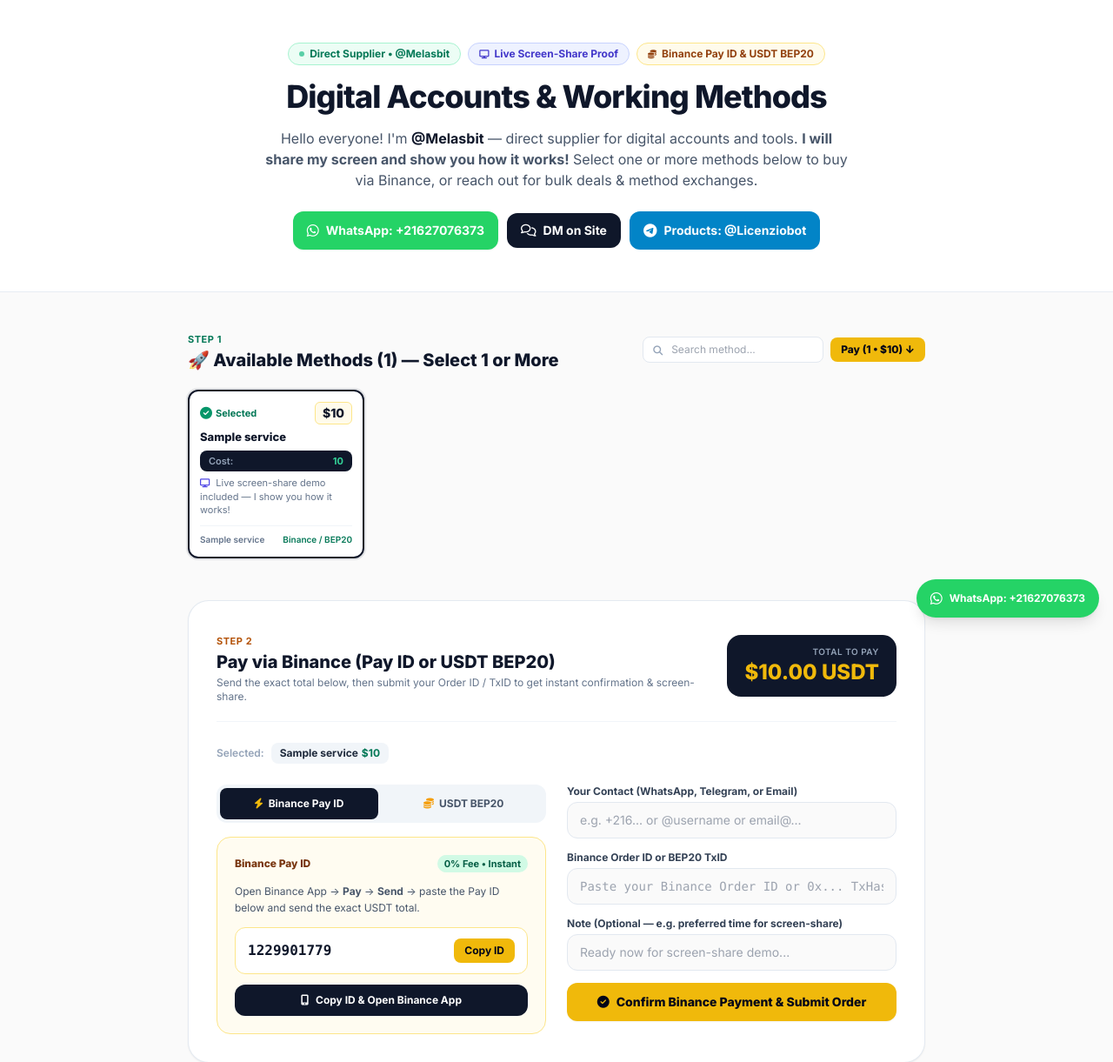
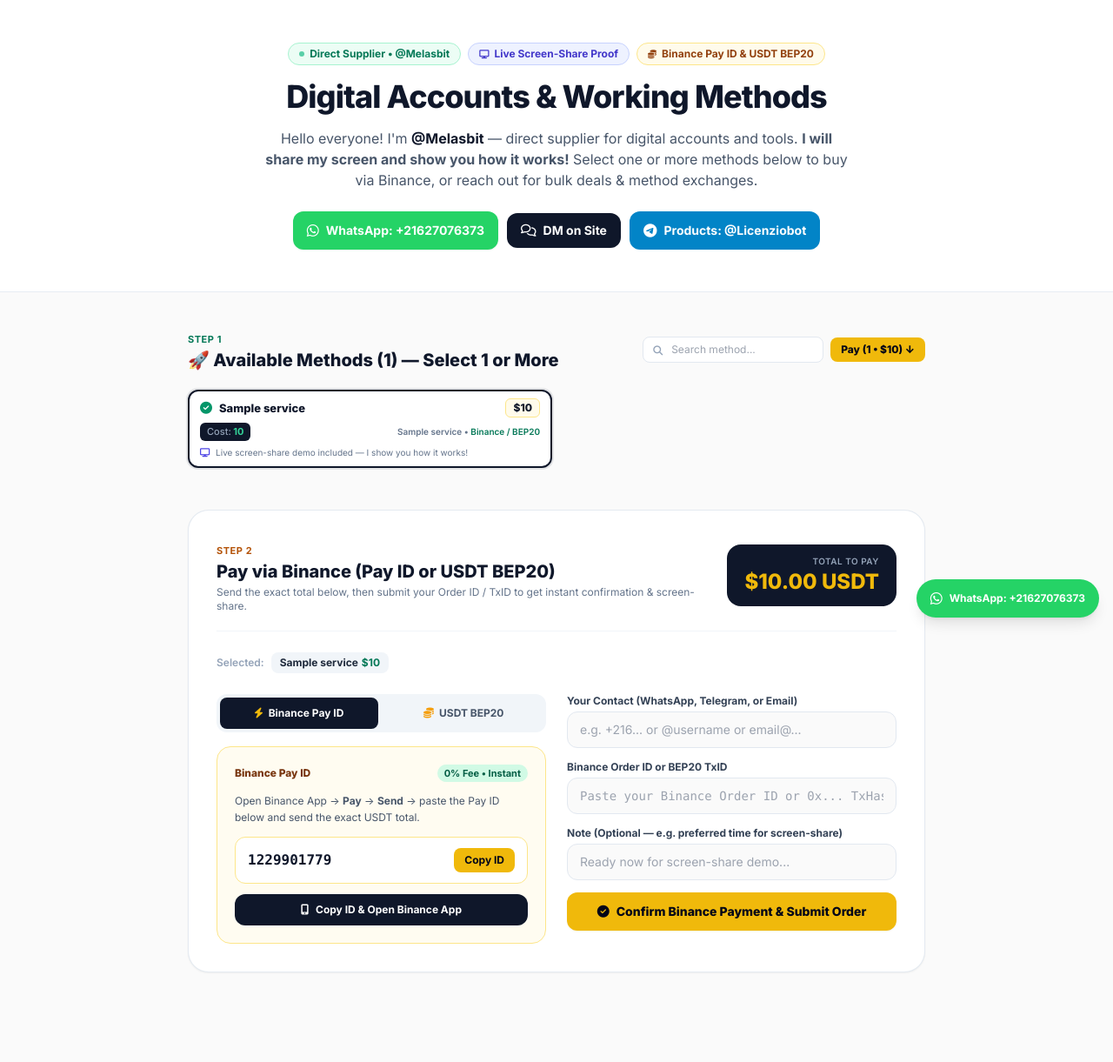
Before and after one commit to saleminformatiquedev-boop/trustwork, a Node server app: template src/views/index.ejs in a window 1280 px wide. Shown: the part 66-1287 px from the top of the page at 87% size. Run offline with Node 20, Linux system fonts and the light colour scheme; the template is opened without the code that fills it: most values are stand-ins (such as "Sample title", 1, 10 or a date in 2020); data that the repository does not hold is empty; some libraries are stand-ins or nearby versions.

Commit message:
Reduce method card div height with slim 2-column compact row layout

```diff
--- a/src/views/index.ejs
+++ b/src/views/index.ejs
@@ -68,53 +68,51 @@
     </div>
   </div>
 
-  <div class="grid grid-cols-1 sm:grid-cols-2 lg:grid-cols-4 gap-3" id="methods-list">
+  <div class="grid grid-cols-1 md:grid-cols-2 gap-2.5" id="methods-list">
     <% if (services && services.length > 0) { %>
       <% services.forEach((service, idx) => { %>
         <% const isAdminTested = ['srv_notion_edu_plus_1y', 'srv_adobe_express_6m_script', 'srv_capcut_ready'].includes(service.id); %>
         <div
-          class="method-select-card cursor-pointer bg-white rounded-xl border-2 <%= idx === 0 ? 'border-slate-900 ring-2 ring-slate-900/10' : 'border-slate-200 hover:border-slate-400' %> p-3 transition flex flex-col justify-between select-none"
+          class="method-select-card cursor-pointer bg-white rounded-xl border-2 <%= idx === 0 ? 'border-slate-900 ring-2 ring-slate-900/10' : 'border-slate-200 hover:border-slate-400' %> px-3 py-2 transition flex flex-col justify-between gap-1.5 select-none"
           data-id="<%= service.id %>"
           data-title="<%= service.title %>"
           data-price="<%= service.price %>"
           data-selected="<%= idx === 0 ? 'true' : 'false' %>">
 
-          <div>
           <% if (isAdminTested) { %>
-              <div class="mb-2 px-2 py-1 rounded-lg bg-emerald-600 text-white text-[11px] font-extrabold tracking-tight flex items-center justify-center gap-1.5 shadow-xs">
+            <div class="px-2.5 py-0.5 rounded-md bg-emerald-600 text-white text-[11px] font-extrabold tracking-wide flex items-center justify-center gap-1.5">
               <i class="fa-solid fa-flag text-[#F0B90B] text-[10px]"></i>
               <span>Tested by the admin @Melasbit</span>
             </div>
           <% } %>
 
-            <div class="flex items-center justify-between gap-2 mb-1.5">
-              <span class="method-check inline-flex items-center gap-1 text-[11px] font-bold <%= idx === 0 ? 'text-emerald-700' : 'text-slate-400' %>">
+          <div class="flex items-center justify-between gap-2">
+            <div class="flex items-center gap-2 min-w-0">
+              <span class="method-check inline-flex items-center gap-1 text-[11px] font-bold shrink-0 <%= idx === 0 ? 'text-emerald-700' : 'text-slate-400' %>">
                 <i class="<%= idx === 0 ? 'fa-solid fa-circle-check text-emerald-600' : 'fa-regular fa-circle text-slate-300' %> text-sm"></i>
-                <span class="method-check-label"><%= idx === 0 ? 'Selected' : 'Select' %></span>
+                <span class="method-check-label sr-only"><%= idx === 0 ? 'Selected' : 'Select' %></span>
               </span>
-              <span class="text-sm font-extrabold text-slate-900 bg-amber-50 border border-amber-200 px-2 py-0.5 rounded-md">
+              <h3 class="font-extrabold text-slate-900 text-[13px] leading-tight truncate">
+                <%= service.title %>
+              </h3>
+            </div>
+            <span class="text-xs font-extrabold text-slate-900 bg-amber-50 border border-amber-200 px-2 py-0.5 rounded-md shrink-0">
               $<%= Number.isInteger(service.price) ? service.price : service.price.toFixed(2) %>
             </span>
           </div>
 
-            <h3 class="font-extrabold text-slate-900 text-[13px] leading-snug mb-1.5">
-              <%= service.title %>
-            </h3>
-
-            <div class="px-2.5 py-1 rounded-lg bg-slate-900 text-white text-[11px] font-semibold flex items-center justify-between gap-1.5 mb-1.5">
-              <span class="text-slate-400">Cost:</span>
-              <span class="text-emerald-400 font-bold text-right truncate"><%= service.unitCost || 'Ready to use' %></span>
+          <div class="flex items-center justify-between gap-2 text-[11px]">
+            <span class="px-2 py-0.5 rounded-md bg-slate-900 text-emerald-400 font-bold truncate">
+              <span class="text-slate-400 font-medium">Cost:</span> <%= service.unitCost || 'Ready to use' %>
+            </span>
+            <span class="text-[10px] font-semibold text-slate-500 shrink-0">
+              <%= service.durationLabel || 'Ready to use' %> • <span class="text-emerald-700">Binance / BEP20</span>
+            </span>
           </div>
 
-            <p class="text-[11px] text-slate-500 leading-snug">
-              <i class="fa-solid fa-display text-indigo-600 mr-1 text-[10px]"></i>
+          <div class="text-[10px] text-slate-500 truncate">
+            <i class="fa-solid fa-display text-indigo-600 mr-1"></i>
             Live screen-share demo included — I show you how it works!
-            </p>
-          </div>
-
-          <div class="mt-2.5 pt-2 border-t border-slate-100 flex items-center justify-between text-[10px] font-semibold text-slate-500">
-            <span><%= service.durationLabel || 'Ready to use' %></span>
-            <span class="text-emerald-700">Binance / BEP20</span>
           </div>
         </div>
       <% }) %>
```
Lines whose indentation alone changed are shown as unchanged.
